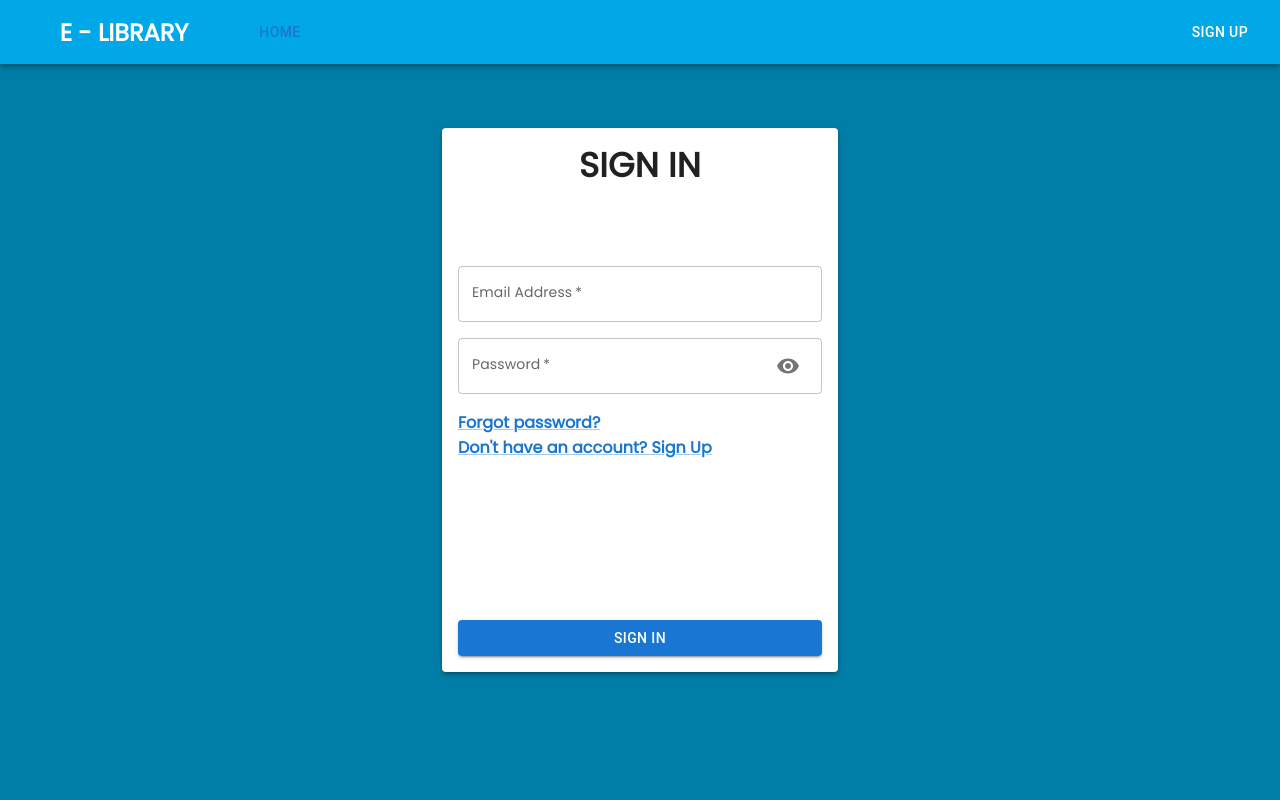
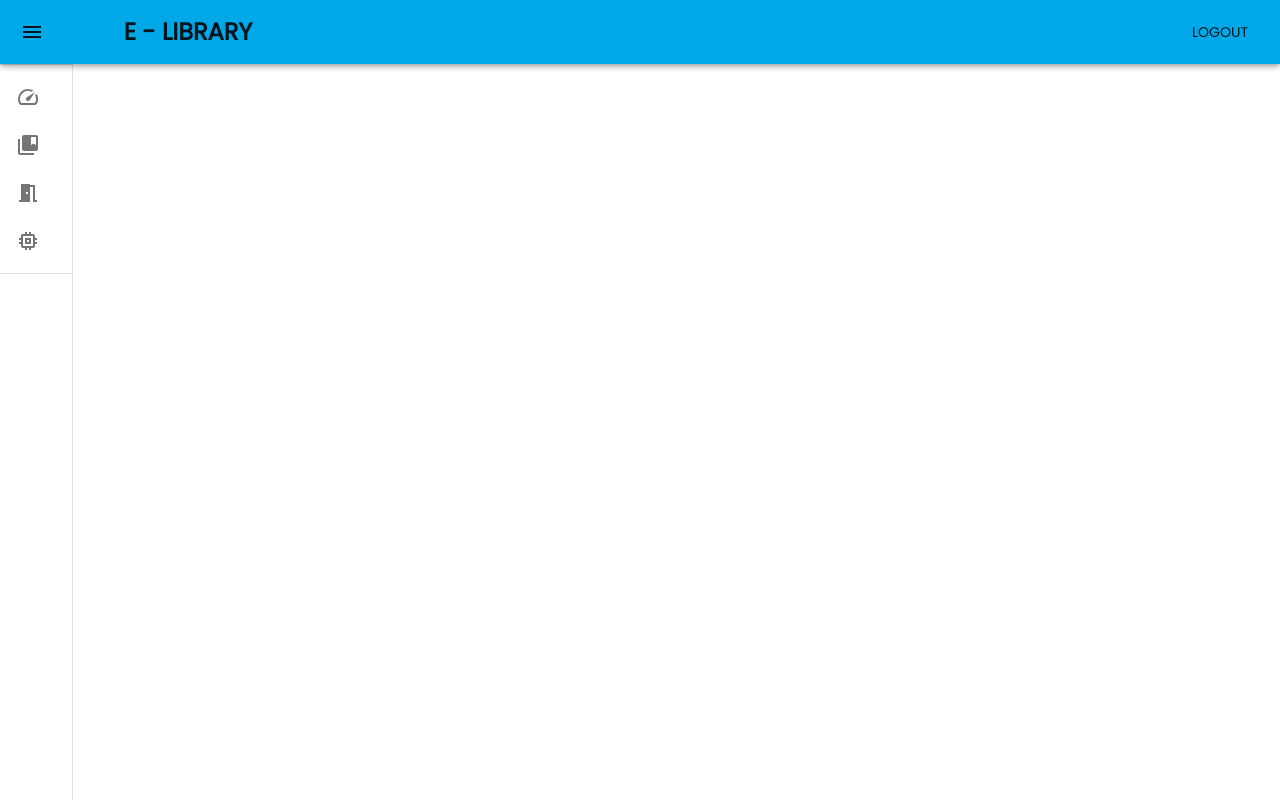
Before and after one commit to houama/smartlock-frontend, a React (Create React App) app: page / in a window 1280 px wide. Built offline with nearby package versions, Linux system fonts and the light colour scheme.

Commit message:
add redux

```diff
--- a/package.json
+++ b/package.json
@@ -14,6 +14,7 @@
     "axios": "^0.21.4",
     "react": "^17.0.2",
     "react-dom": "^17.0.2",
+    "react-redux": "^7.2.5",
     "react-router-dom": "^5.3.0",
     "react-scripts": "4.0.3",
     "redux": "^4.1.1",
--- a/src/App.js
+++ b/src/App.js
@@ -10,7 +10,7 @@ function App() {
     <div className="App">
      <Router>
        <Switch>
-         <Route path='/' exact component={Login}/>
+         <Route path='/' exact component={Dashboard}/>
          <Route path='/signin' component={Login}/>
        </Switch>
      </Router>
--- a/src/components/Home/Dashboard.js
+++ b/src/components/Home/Dashboard.js
@@ -0,0 +1,176 @@
+import * as React from 'react';
+import { styled, useTheme } from '@mui/material/styles';
+import Box from '@mui/material/Box';
+import CssBaseline from '@mui/material/CssBaseline';
+import IconButton from '@mui/material/IconButton';
+import MenuIcon from '@mui/icons-material/Menu';
+import ChevronLeftIcon from '@mui/icons-material/ChevronLeft';
+import ChevronRightIcon from '@mui/icons-material/ChevronRight';
+import ListItemText from '@mui/material/ListItemText';
+import InboxIcon from '@mui/icons-material/MoveToInbox';
+import MailIcon from '@mui/icons-material/Mail';
+import SpeedIcon from '@mui/icons-material/Speed';
+import CollectionsBookmarkIcon from '@mui/icons-material/CollectionsBookmark';
+import MeetingRoomIcon from '@mui/icons-material/MeetingRoom';
+import MemoryIcon from '@mui/icons-material/Memory';
+import { Button, Typography, ListItem, ListItemIcon, Divider, List, Toolbar, Drawer as MuiDrawer, AppBar as MuiAppBar } from '@mui/material';
+import useStyles from './styles';
+import { Link } from 'react-router-dom';
+
+const drawerWidth = 240;
+
+const openedMixin = (theme) => ({
+  width: drawerWidth,
+  transition: theme.transitions.create('width', {
+    easing: theme.transitions.easing.sharp,
+    duration: theme.transitions.duration.enteringScreen,
+  }),
+  overflowX: 'hidden',
+});
+
+const closedMixin = (theme) => ({
+  transition: theme.transitions.create('width', {
+    easing: theme.transitions.easing.sharp,
+    duration: theme.transitions.duration.leavingScreen,
+  }),
+  overflowX: 'hidden',
+  width: `calc(${theme.spacing(7)} + 1px)`,
+  [theme.breakpoints.up('sm')]: {
+    width: `calc(${theme.spacing(9)} + 1px)`,
+  },
+});
+
+const DrawerHeader = styled('div')(({ theme }) => ({
+  display: 'flex',
+  alignItems: 'center',
+  justifyContent: 'flex-end',
+  padding: theme.spacing(0, 1),
+  // necessary for content to be below app bar
+  ...theme.mixins.toolbar,
+}));
+
+const AppBar = styled(MuiAppBar, {
+  shouldForwardProp: (prop) => prop !== 'open',
+})(({ theme, open }) => ({
+  zIndex: theme.zIndex.drawer + 1,
+  transition: theme.transitions.create(['width', 'margin'], {
+    easing: theme.transitions.easing.sharp,
+    duration: theme.transitions.duration.leavingScreen,
+  }),
+  ...(open && {
+    marginLeft: drawerWidth,
+    width: `calc(100% - ${drawerWidth}px)`,
+    transition: theme.transitions.create(['width', 'margin'], {
+      easing: theme.transitions.easing.sharp,
+      duration: theme.transitions.duration.enteringScreen,
+    }),
+  }),
+}));
+
+const Drawer = styled(MuiDrawer, { shouldForwardProp: (prop) => prop !== 'open' })(
+  ({ theme, open }) => ({
+    width: drawerWidth,
+    flexShrink: 0,
+    whiteSpace: 'nowrap',
+    boxSizing: 'border-box',
+    ...(open && {
+      ...openedMixin(theme),
+      '& .MuiDrawer-paper': openedMixin(theme),
+    }),
+    ...(!open && {
+      ...closedMixin(theme),
+      '& .MuiDrawer-paper': closedMixin(theme),
+    }),
+  }),
+);
+
+const menu = [
+    {
+        title: 'Dashboard',
+        path: '/',
+        icon: <SpeedIcon/>
+
+    },
+    {
+        title: 'Bookings',
+        path: '/bookings',
+        icon: <CollectionsBookmarkIcon/>
+    },
+    {
+        title: 'Rooms',
+        path: '/rooms',
+        icon: <MeetingRoomIcon/>
+    },
+    {
+        title: 'Nodes',
+        path: '/nodes',
+        icon: <MemoryIcon/>
+    }
+];
+
+export default function MiniDrawer() {
+  const theme = useTheme();
+  const classes = useStyles()
+  const [open, setOpen] = React.useState(false);
+
+  const handleDrawerOpen = () => {
+    setOpen(true);
+  };
+
+  const handleDrawerClose = () => {
+    setOpen(false);
+  };
+
+  return (
+    <div>
+      <CssBaseline />
+      <AppBar position="fixed" open={open}>
+        <Toolbar>
+        <IconButton
+            color="inherit"
+            aria-label="open drawer"
+            onClick={handleDrawerOpen}
+            edge="start"
+            sx={{
+              marginRight: '36px',
+              ...(open && { display: 'none' }),
+            }}
+          >
+            <MenuIcon />
+          </IconButton>
+        <div className={classes.appBarTitle}>
+                            E - LIBRARY
+                        </div>
+                        <div className={classes.appBarNav}>
+                        <Button variant="text" component="a">
+                            <span className={classes.navText}>Home</span>
+                        </Button>
+                        </div>
+                        <Button color="inherit">Logout</Button>
+
+        </Toolbar>
+      </AppBar>
+      <Drawer variant="permanent" open={open}>
+        <DrawerHeader>
+          <IconButton onClick={handleDrawerClose}>
+            {theme.direction === 'rtl' ? <ChevronRightIcon /> : <ChevronLeftIcon />}
+          </IconButton>
+        </DrawerHeader>
+        <Divider />
+        <List>
+          {menu.map((sidebar, index) => (
+                <Link to={sidebar.path} style={{textDecoration: 'none'}}>
+                    <ListItem button key={sidebar.title}>
+                    <ListItemIcon>
+                        {sidebar.icon}
+                    </ListItemIcon>
+                    <ListItemText primary={sidebar.title} />
+                    </ListItem>
+                </Link>
+          ))}
+        </List>
+        <Divider />
+      </Drawer>
+    </div>
+  );
+}
--- /dev/null
+++ b/src/components/Home/styles.js
@@ -0,0 +1,89 @@
+import { createTheme } from '@mui/material';
+import { makeStyles } from '@mui/styles'
+
+export const theme = createTheme({
+  components: {
+    MuiAppBar: {
+        styleOverrides: {
+          root: {
+            backgroundColor: '#00A8E8'
+          }
+        }
+    },
+    MuiTypography: {
+      styleOverrides: {
+        root: {
+          fontFamily: 'Poppins',
+          fontWeight: 'bold'
+        }
+      }
+    },
+    MuiInputLabel: {
+      styleOverrides: {
+        root: {
+          fontFamily: 'Poppins',
+          fontSize: '14px'
+        }
+      }
+    }
+
+  },
+});
+
+export default makeStyles({
+  body: {
+    backgroundColor: '#007EA7'
+  },
+  paper: {
+    marginTop: theme.spacing(8),
+    display: 'flex',
+    flexDirection: 'column',
+    alignItems: 'center',
+    padding: theme.spacing(2),
+  },
+  root: {
+    '& .MuiTextField-root': {
+      margin: theme.spacing(1),
+    },
+  },
+  form: {
+    width: '100%',
+    marginTop: theme.spacing(4),
+  },
+  submit: {
+    '& .MuiButton-root': {
+      margin: theme.spacing(2, 0, 2),
+      height: '50px'
+    }
+  },
+  title: {
+    textTransform: 'uppercase',
+    fontWeight: 'bold'
+  },
+  appBarTitle: {
+    display: 'flex',
+    alignItems: 'center',
+    justifyContent: 'center',
+    width: '200px',
+    fontFamily: 'Poppins',
+    fontWeight: 'bold',
+    fontSize: '24px'
+  },
+  appBarNav: {
+    display: 'flex',
+    flexGrow: '1',
+    marginLeft: '24px',
+  },
+  navText: {
+    fontSize: '14px'
+  },
+  linkText: {
+    display: 'flex',
+    justifyContent: 'flex-start',
+    fontSize: '12px',
+    cursor: 'pointer'
+  },
+  error: {
+    marginTop: theme.spacing(2),
+  }
+});
--- a/src/index.js
+++ b/src/index.js
@@ -3,10 +3,31 @@ import ReactDOM from 'react-dom';
 import './index.css';
 import App from './App';
 import reportWebVitals from './reportWebVitals';
+import { createTheme, ThemeProvider } from '@mui/material';
+import { Provider } from 'react-redux';
+import { store }  from './state/store';
+
+const theme = createTheme({
+  palette: {
+    primary: {
+      main: '#00A8E8'
+    },
+    secondary: {
+      main: '#007EA7'
+    },
+  },
+  typography: {
+    fontFamily: 'Poppins',
+  },
+})
 
 ReactDOM.render(
   <React.StrictMode>
-    <App />
+    <Provider store={store}>
+      <ThemeProvider theme={theme}>
+        <App />
+      </ThemeProvider>
+    </Provider>
   </React.StrictMode>,
   document.getElementById('root')
 );
--- /dev/null
+++ b/src/state/index.js
@@ -0,0 +1,2 @@
+export * from "./Store"
+export * as action from './actions/index'
--- /dev/null
+++ b/src/state/reducers/index.js
@@ -0,0 +1,7 @@
+import { combineReducers } from "redux";
+
+const reducers = combineReducers({
+
+});
+
+export default reducers;
--- /dev/null
+++ b/src/state/store.js
@@ -0,0 +1,9 @@
+import { createStore, applyMiddleware } from 'redux';
+import thunk from "redux-thunk"
+import reducers from './reducers/index';
+
+export const store = createStore(
+    reducers,
+    {},
+    applyMiddleware(thunk)
+)
```
Also changed, not shown: 1 other file (tests, documents, lock files or other folders).
